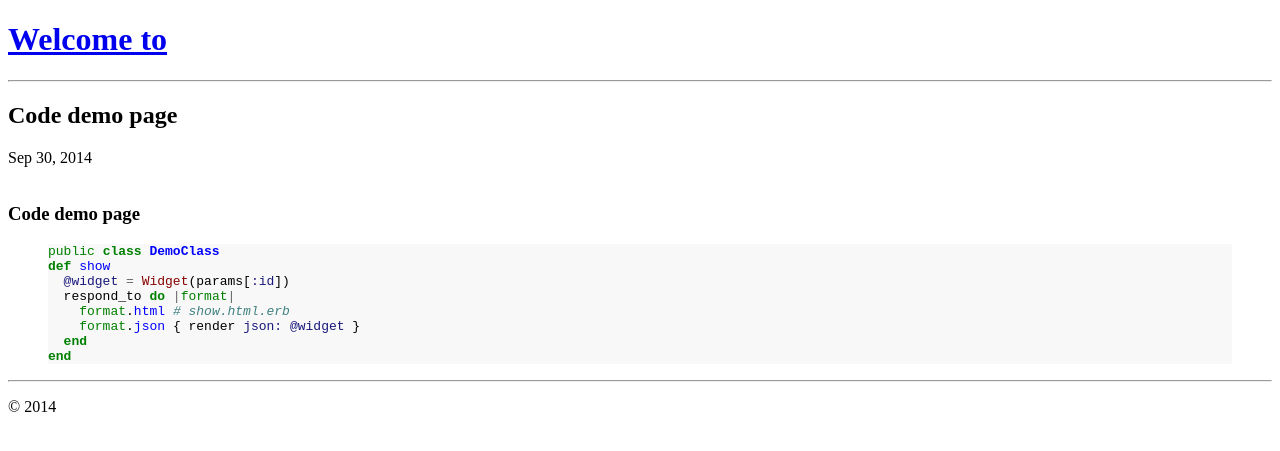
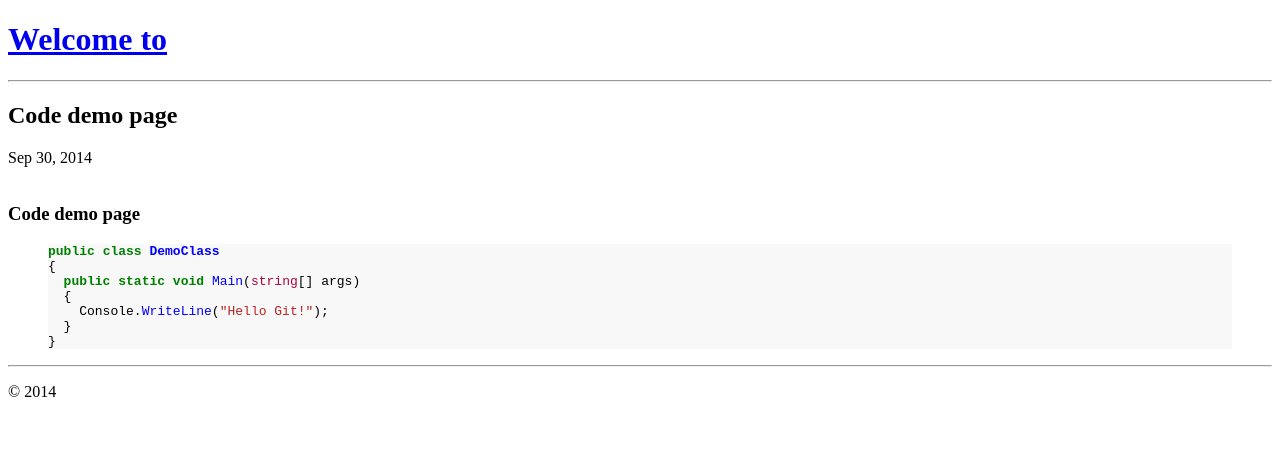
Before and after one commit to nguyen190887/nguyen190887.github.io, a Jekyll site: the page built from _posts/2014-09-30-code-demo.md, in a window 1280 px wide. Shown: the top 451 px of the page. Built offline with Jekyll 4.4.1, drawn with Linux system fonts in a browser that asks for light colours.

Commit message:
Update 2014-09-30-code-demo.md

```diff
--- a/_posts/2014-09-30-code-demo.md
+++ b/_posts/2014-09-30-code-demo.md
@@ -5,13 +5,12 @@
 
 <h3>Code demo page</h3>
 
-{% highlight ruby %}
+{% highlight csharp %}
 public class DemoClass
-def show
-  @widget = Widget(params[:id])
-  respond_to do |format|
-    format.html # show.html.erb
-    format.json { render json: @widget }
-  end
-end
+{
+  public static void Main(string[] args)
+  {
+    Console.WriteLine("Hello Git!");
+  }
+}
 {% endhighlight %}
```
